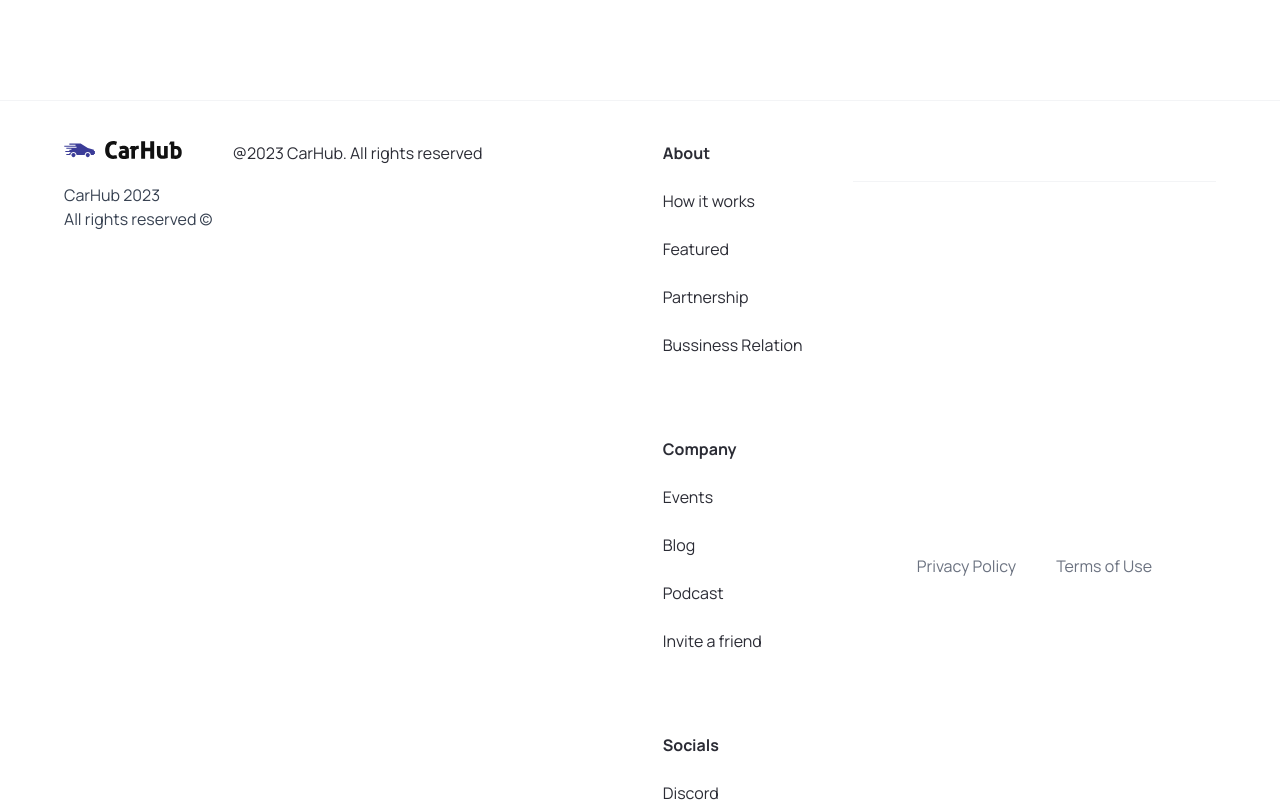
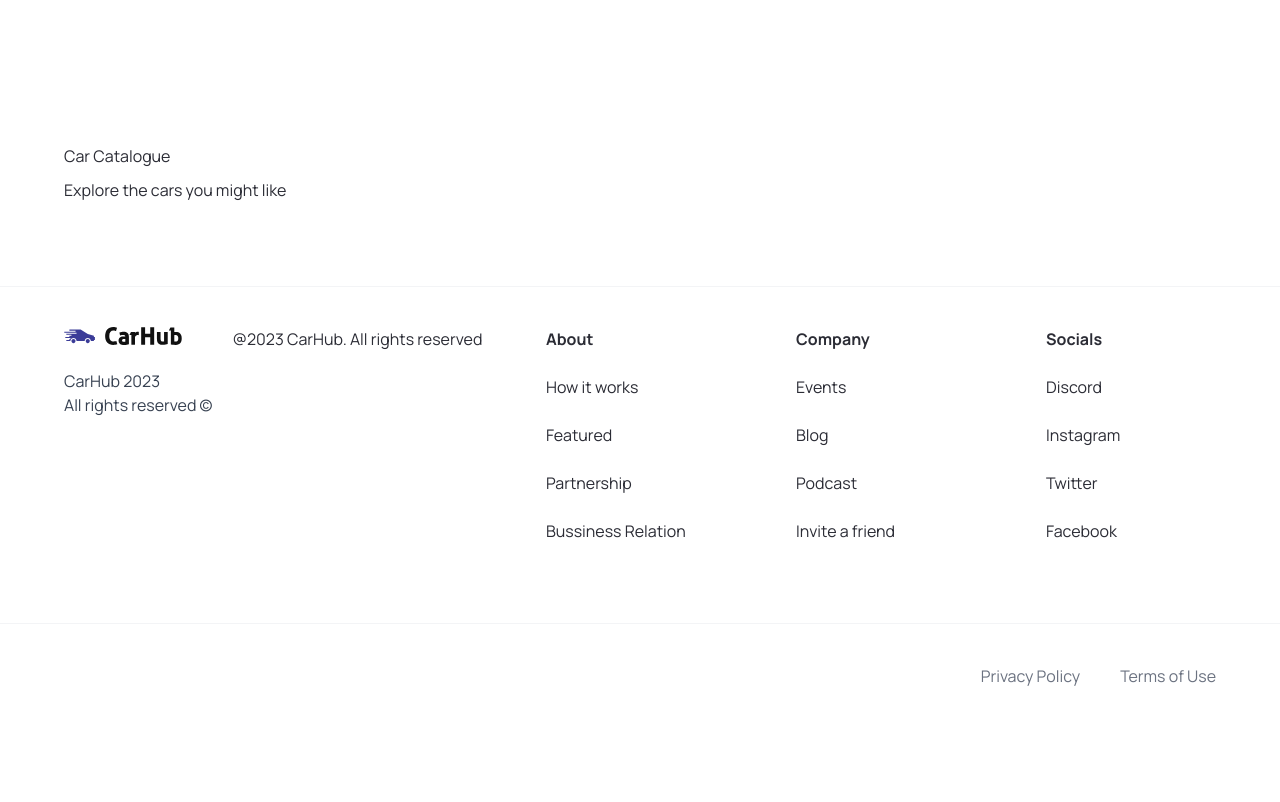
Before and after one commit to rosmildoLopes/car-app, a Next.js app: page / in a window 1280 px wide. Shown: the part 720-1522 px from the top of the page. After the commit the page ends 1448 px from the top, so only its background shows below. Built offline with nearby package versions, Linux system fonts and the light colour scheme.

Commit message:
layout finisihed

```diff
--- a/app/page.tsx
+++ b/app/page.tsx
@@ -5,6 +5,16 @@ export default function Home() {
   return (
     <main className="overflow-hidden">
       <Hero />
+
+      <div className='mt-12 padding-x padding-y max-width'id='discover'>
+        <div className='home__text-container'>
+          <h1  className='text 4xl text-extrabold'>Car Catalogue</h1>
+          <p>Explore the cars you might like</p>
+        </div>
+        <div className='home__filters'>
+
+        </div>
+      </div>
     </main>
   )
 }
--- a/components/Footer.tsx
+++ b/components/Footer.tsx
@@ -34,7 +34,9 @@ const Footer = () => {
             </div>
           ))}
         </div>
-        <div className='flex justify-between px-6 sm:px-16 items-center flex-wrap mt-10 border-t border-gray-100 py-10'>
+        </div>
+        <div className='flex justify-between px-6 sm:px-16 items-center flex-wrap mt-10 border-t
+        border-gray-100 py-10'>
           <div className='footer__copyrights-link'>
             <Link href='/'
             className='text-gray-500'>
@@ -46,7 +48,7 @@ const Footer = () => {
             </Link>
           </div>
         </div>
-      </div>
+
     </footer>
   )
 }
--- a/components/Hero.tsx
+++ b/components/Hero.tsx
@@ -29,8 +29,8 @@ const Hero = () => {
       <div className="hero__image-container">
         <div className="hero__image">
           <Image src="/hero.png" alt="hero" fill className="object-contain" />
-          <div className="hero__image-overlay" />
         </div>
+        <div className="hero__image-overlay" />
       </div>
     </div>
   );
```
